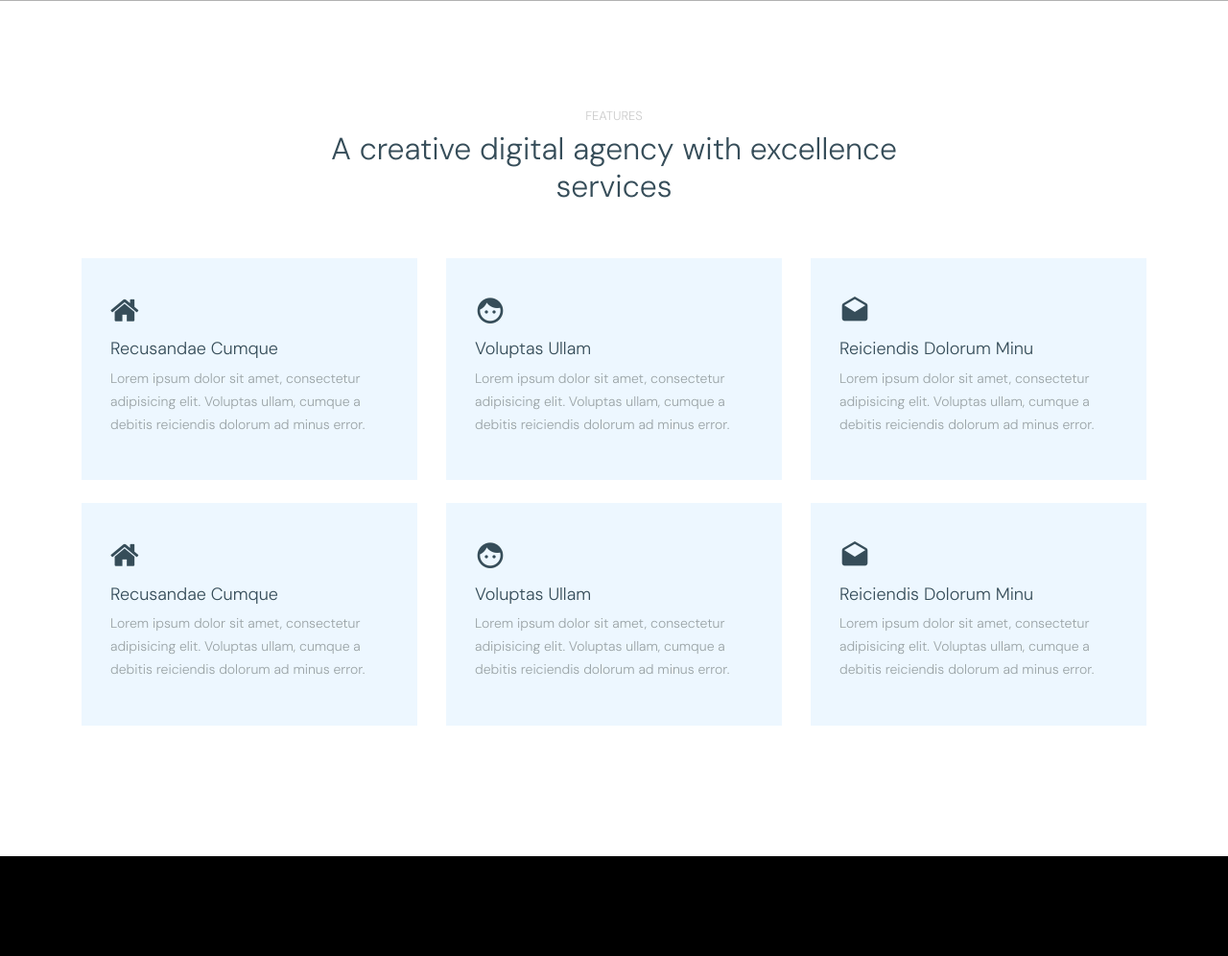
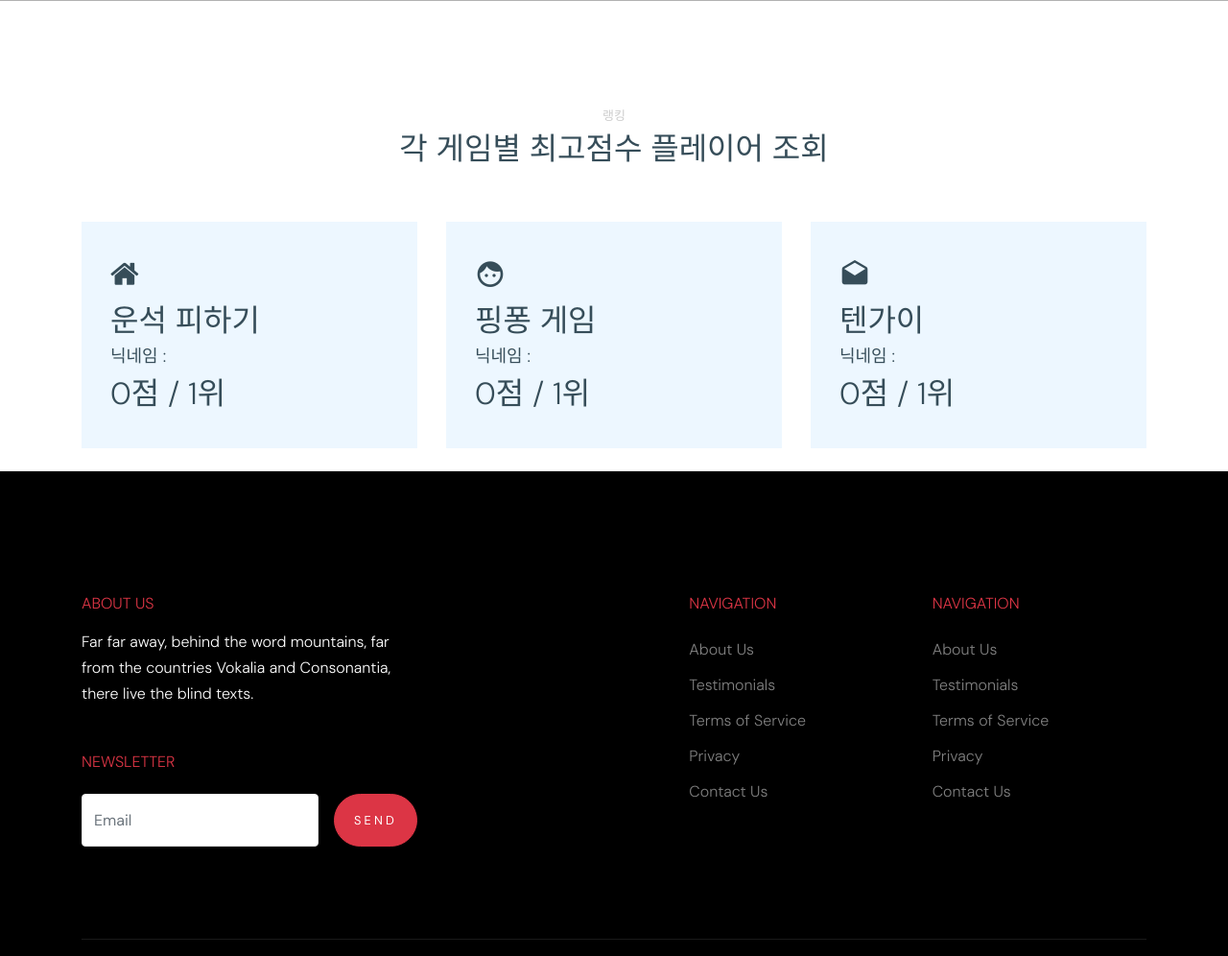
Before and after one commit to Sepiano15/Spaceship_web, a Django app: page /glory/ in a window 1280 px wide. Shown: the part 782-1778 px from the top of the page at 96% size. Run offline with Django 3.2, Linux system fonts and the light colour scheme; data comes from the database, SQL or seed files in the repository; some libraries are stand-ins or nearby versions; some web fonts are replaced.

Commit message:
랭킹시스템 구축

```diff
--- a/Manager/admin.py
+++ b/Manager/admin.py
@@ -16,7 +16,7 @@
 disapply_ranker.short_description = 'Ranker를 해제하기'
 
 class UserAdmin(admin.ModelAdmin):
-	list_display = ['username','score_one','rank_one','score_two','rank_two','score_three','rank_three','ranker']
+	list_display = ['username','first_name','score_one','rank_one','score_two','rank_two','score_three','rank_three','ranker']
 	list_filter = ['score_one','score_two','score_three']
 	actions = [apply_ranker, disapply_ranker,]
 
--- a/Manager/templates/glory.html
+++ b/Manager/templates/glory.html
@@ -27,8 +27,8 @@
       <div class="container">
         <div class="row justify-content-center text-center">
           <div class="col-md-7 mb-5">
-            <h5 class="subtitle">Features</h5>
-            <h2>A creative digital agency with excellence services</h2>
+            <h5 class="subtitle">랭킹</h5>
+            <h2>각 게임별 최고점수 플레이어 조회</h2>
           </div>
         </div>
         <div class="row">
@@ -37,8 +37,11 @@
               <span class="wrap-icon">
                 <span class="icon-home"></span>
               </span>
-              <h3>Recusandae Cumque</h3>
-              <p>Lorem ipsum dolor sit amet, consectetur adipisicing elit. Voluptas ullam, cumque a debitis reiciendis dolorum ad minus error.</p>
+              {% for rank1 in ranker1 %}
+              <h2>운석 피하기</h2>
+              <h3>닉네임 : {{rank1.first_name}}</h3>
+              <h2>{{rank1.score_one}}점 / 1위</h2>
+              {% endfor %}
             </div>
           </div>
           <div class="col-md-6 col-lg-4 mb-4 mb-lg-4">
@@ -46,8 +49,11 @@
               <span class="wrap-icon">
                 <span class="icon-face"></span>
               </span>
-              <h3>Voluptas Ullam</h3>
-              <p>Lorem ipsum dolor sit amet, consectetur adipisicing elit. Voluptas ullam, cumque a debitis reiciendis dolorum ad minus error.</p>
+              <h2>핑퐁 게임</h2>
+              {% for rank2 in ranker2 %}
+              <h3>닉네임 : {{rank2.first_name}}</h3>
+              <h2>{{rank2.score_two}}점 / 1위</h2>
+              {% endfor %}
             </div>
           </div>
           <div class="col-md-6 col-lg-4 mb-4 mb-lg-4">
@@ -55,41 +61,13 @@
               <span class="wrap-icon">
                 <span class="icon-drafts"></span>
               </span>
-              <h3>Reiciendis Dolorum Minu</h3>
-              <p>Lorem ipsum dolor sit amet, consectetur adipisicing elit. Voluptas ullam, cumque a debitis reiciendis dolorum ad minus error.</p>
+              {% for rank3 in ranker3 %}
+              <h2>텐가이</h2>
+              <h3>닉네임 : {{rank3.first_name}}</h3>
+              <h2>{{rank3.score_three}}점 / 1위</h2>
+              {% endfor %}
             </div>
           </div>
-
-          <div class="col-md-6 col-lg-4 mb-4 mb-lg-4">
-            <div class="feature-1">
-              <span class="wrap-icon">
-                <span class="icon-home"></span>
-              </span>
-              <h3>Recusandae Cumque</h3>
-              <p>Lorem ipsum dolor sit amet, consectetur adipisicing elit. Voluptas ullam, cumque a debitis reiciendis dolorum ad minus error.</p>
-            </div>
-          </div>
-          <div class="col-md-6 col-lg-4 mb-4 mb-lg-4">
-            <div class="feature-1">
-              <span class="wrap-icon">
-                <span class="icon-face"></span>
-              </span>
-              <h3>Voluptas Ullam</h3>
-              <p>Lorem ipsum dolor sit amet, consectetur adipisicing elit. Voluptas ullam, cumque a debitis reiciendis dolorum ad minus error.</p>
-            </div>
-          </div>
-          <div class="col-md-6 col-lg-4 mb-4 mb-lg-4">
-            <div class="feature-1">
-              <span class="wrap-icon">
-                <span class="icon-drafts"></span>
-              </span>
-              <h3>Reiciendis Dolorum Minu</h3>
-              <p>Lorem ipsum dolor sit amet, consectetur adipisicing elit. Voluptas ullam, cumque a debitis reiciendis dolorum ad minus error.</p>
-            </div>
-          </div>
-
-        </div>
-
       </div>
     </div>
 {% endblock %}
--- a/Manager/templates/index.html
+++ b/Manager/templates/index.html
@@ -65,7 +65,7 @@
                 <span class="icon-home"></span>
               </span>
               <h3>운석 피하기</h3>
-              <h2>{{ user.score_one }}점</h2>
+              <h2>{{ user.score_one }}점 / {{ user.rank_one }}위</h2>
             </div>
           </div>
           <div class="col-md-6 col-lg-4 mb-4 mb-lg-0">
@@ -74,7 +74,7 @@
                 <span class="icon-face"></span>
               </span>
               <h3>핑퐁 게임</h3>
-              <h2>{{ user.score_two }}점</h2>
+              <h2>{{ user.score_two }}점 / {{ user.rank_two }}위</h2>
             </div>
           </div>
           <div class="col-md-6 col-lg-4 mb-4 mb-lg-0">
@@ -83,7 +83,7 @@
                 <span class="icon-drafts"></span>
               </span>
               <h3>텐가이</h3>
-              <h2>{{ user.score_three }}점</h2>
+              <h2>{{ user.score_three }}점 / {{ user.rank_three }}위</h2>
             </div>
           </div>
         </div>
--- a/Manager/views.py
+++ b/Manager/views.py
@@ -2,14 +2,17 @@
 from django.contrib.auth.forms import UserCreationForm, AuthenticationForm
 from django.contrib.auth import login as auth_login # django.contrib.auth 내 함수 login을 import함.
 from django.contrib.auth import logout as auth_logout
-from .forms import UserForm, LoginForm, UserChangeForm, UpdateForm
+from .forms import UserForm, LoginForm, UserChangeForm
 from .forms import UserCreationForm
 from django.contrib.auth import login, authenticate
 from django.contrib import auth, messages
+from django.db.models import Max, Subquery, OuterRef
+from .models import myuser
 
 # Create your views here.
 
 #Session Create
+
 def signup(request):
 	if request.method == 'POST':
 		signup_form = UserCreationForm(request.POST)
@@ -73,6 +76,14 @@
 		user = request.user
 		original = user.score_one
 		if original < int(request.POST['score_one']):
+			user_score = myuser.objects.all().order_by('-score_one').values()
+			i = 1
+			for qs in user_score:
+				if qs['score_one'] < int(request.POST['score_one']):
+					break
+				else:
+					i+=1
+			user.rank_one = i
 			user.score_one = request.POST['score_one']
 			user.save()
 		return redirect('index')
@@ -84,6 +95,14 @@
 		user = request.user
 		original = user.score_two
 		if original < int(request.POST['score_two']):
+			user_score = myuser.objects.all().order_by('-score_two').values()
+			i = 1
+			for qs in user_score:
+				if qs['score_two'] < int(request.POST['score_two']):
+					break
+				else:
+					i+=1
+			user.rank_two = i
 			user.score_two = request.POST['score_two']
 			user.save()
 		return redirect('index')
@@ -95,6 +114,14 @@
 		user = request.user
 		original = user.score_three
 		if original < int(request.POST['score_three']):
+			user_score = myuser.objects.all().order_by('-score_three').values()
+			i = 1
+			for qs in user_score:
+				if qs['score_three'] < int(request.POST['score_three']):
+					break
+				else:
+					i+=1
+			user.rank_three = i
 			user.score_three = request.POST['score_three']
 			user.save()
 		return redirect('index')
@@ -105,7 +132,19 @@
 	return render(request, './download.html',{})
 
 def glory(request):
-	return render(request, './glory.html',{})
+	qs1 = myuser.objects.aggregate(score_one=Max('score_one'))
+	qs2 = myuser.objects.aggregate(score_two=Max('score_two'))
+	qs3 = myuser.objects.aggregate(score_three=Max('score_three'))
+	ranker1 = myuser.objects.filter(score_one=qs1['score_one']).values('first_name','score_one')
+	ranker2 = myuser.objects.filter(score_two=qs2['score_two']).values('first_name','score_two')
+	ranker3 = myuser.objects.filter(score_three=qs3['score_three']).values('first_name','score_three')
+	print(ranker3)
+	context = {
+		'ranker1' : ranker1,
+		'ranker2' : ranker2,
+		'ranker3' : ranker3,
+	}
+	return render(request, './glory.html',context)
 
 def blog(request):
 	return render(request, './blog.html',{})
```
Also changed, not shown: Manager/forms.py (+15 -25 lines), 2 other files.
